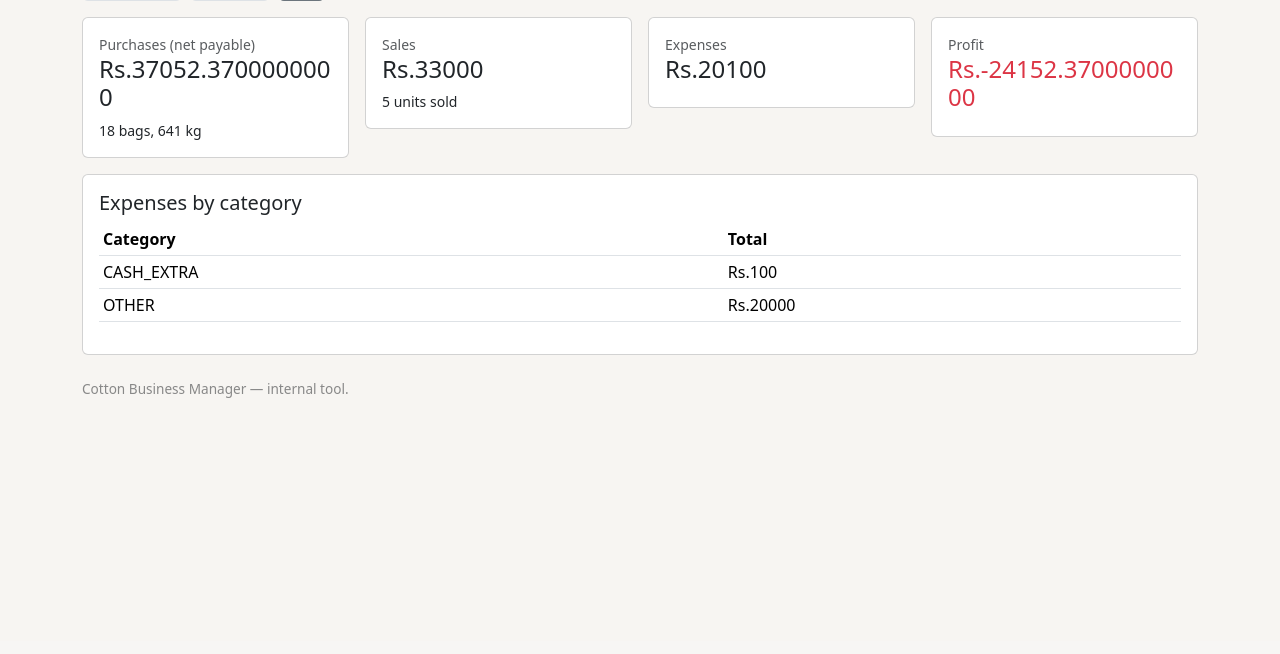
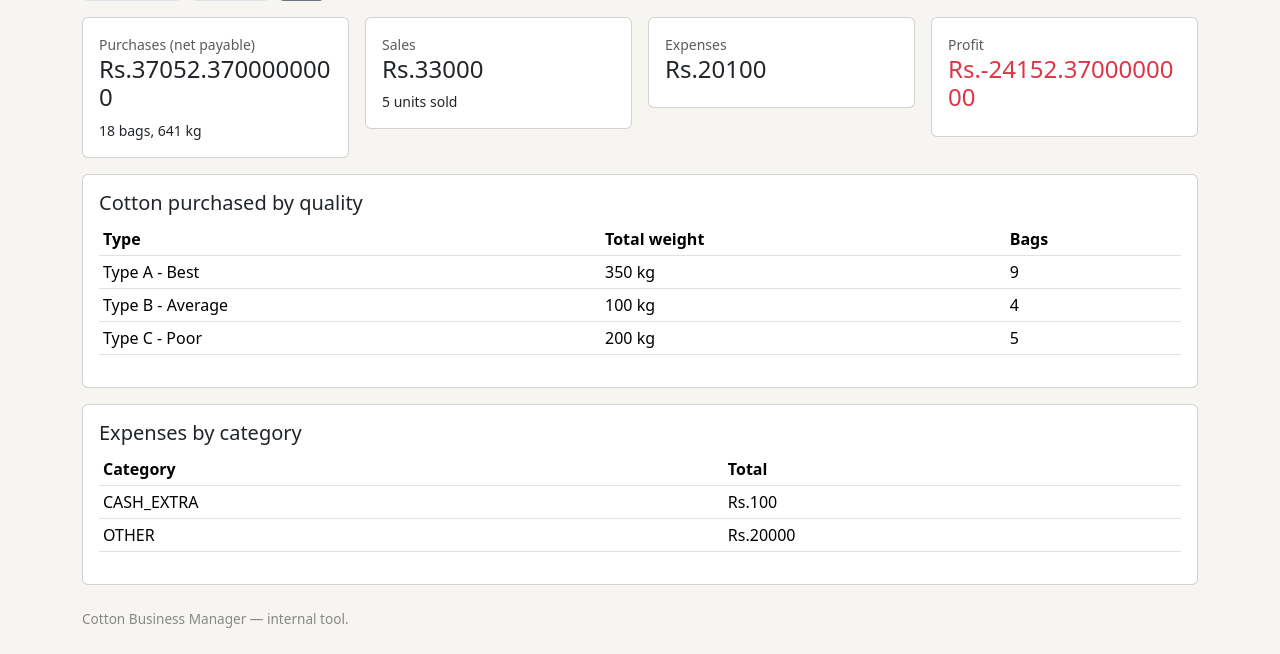
Before and after one commit to shivachaithanya26-wq/Cotton-EI, a Django app: page /reports/monthly/ in a window 1280 px wide. Shown: the part 159-813 px from the top of the page. Before the commit the page ends 557 px from the top, so only its background shows below. Run offline with Django 5.2, Linux system fonts and the light colour scheme; a user stored in the database is signed in; data comes from the database, SQL or seed files in the repository; both versions use the stored data as it was after the commit.

Commit message:
added type_enhancement because of diffferent types cotton

```diff
--- a/core/services.py
+++ b/core/services.py
@@ -4,10 +4,10 @@ audit and change without touching views/templates.
 """
 from decimal import ROUND_HALF_UP, Decimal
 
-from django.db.models import Sum
+from django.db.models import Sum, Count
 from django.utils import timezone
 
-from .models import CashCuttingRule, Expense, LivePrice, Purchase, Sale, TareRule, Investment
+from .models import CashCuttingRule, Expense, LivePrice, Purchase, Sale, TareRule, Investment, GRADE_CHOICES, PurchaseBag
 
 TWO_PLACES = Decimal("0.01")
 
@@ -18,17 +18,23 @@ def to_quintal(weight_kg: Decimal) -> Decimal:
 
 def calculate_purchase(purchase: Purchase) -> Purchase:
     """
-    Implements requirement #9:
+    Implements requirement #9, extended for multiple cotton qualities in
+    one purchase (Type A / B / C):
 
-      1. Sum the individually-weighed bags -> gross weight, bag count.
-      2. Subtract a fixed tare per bag (e.g. 0.5 kg) -> net weight.
-      3. Convert net weight into the purchase's chosen unit (kg or quintal).
-      4. Multiply by the live (or manual) price -> gross amount.
-      5. Deduct a cash-cutting percentage (e.g. 5%) -> net amount payable
-         to the client.
+      1. Group the individually-weighed bags by grade.
+      2. Within each grade, sum weight -> gross weight, bag count.
+      3. Subtract the SAME per-bag tare from every bag regardless of grade
+         (tare is a physical bag-weight allowance, not quality-dependent)
+         -> net weight per grade.
+      4. Convert each grade's net weight into the purchase's chosen unit
+         and multiply by THAT grade's price -> gross amount per grade.
+      5. Sum all grades' gross amounts -> total gross amount.
+      6. Deduct ONE cash-cutting percentage from the total (also not
+         quality-dependent) -> net amount payable to the client.
 
     Worked example matching the spec: 3 quintal x Rs.7000 = Rs.21,000.
     5% cash cutting = Rs.1,050. Net payable = Rs.19,950.
+    (That example only used Type A bags, so it still matches exactly.)
     """
     bags = list(purchase.bags.all())
     gross_weight_kg = sum((Decimal(str(b.weight_kg)) for b in bags), Decimal("0"))
@@ -48,20 +54,43 @@ def calculate_purchase(purchase: Purchase) -> Purchase:
         net_weight_kg = Decimal("0")
 
     if purchase.live_price_id:
-        price_per_quintal = Decimal(str(purchase.live_price.price_per_quintal))
+        price_type_a = Decimal(str(purchase.live_price.price_per_quintal))
     elif purchase.manual_price_per_quintal:
-        price_per_quintal = Decimal(str(purchase.manual_price_per_quintal))
+        price_type_a = Decimal(str(purchase.manual_price_per_quintal))
     else:
-        price_per_quintal = Decimal("0")
+        price_type_a = Decimal("0")
+    price_by_grade = {
+        "A": price_type_a,
+        "B": Decimal(str(purchase.price_type_b_per_quintal)) if purchase.price_type_b_per_quintal else Decimal("0"),
+        "C": Decimal(str(purchase.price_type_c_per_quintal)) if purchase.price_type_c_per_quintal else Decimal("0"),
+    }
 
-    if purchase.unit == "QTL":
-        net_qty_in_unit = to_quintal(net_weight_kg)
-        price_per_unit = price_per_quintal
-    else:  # KG
-        net_qty_in_unit = net_weight_kg
-        price_per_unit = price_per_quintal / Decimal("100")
+    net_weight_by_grade = {"A": Decimal("0"), "B": Decimal("0"), "C": Decimal("0")}
+    gross_amount_by_grade = {"A": Decimal("0"), "B": Decimal("0"), "C": Decimal("0")}
+    gross_amount = Decimal("0")
 
-    gross_amount = (net_qty_in_unit * price_per_unit).quantize(TWO_PLACES, rounding=ROUND_HALF_UP)
+    for grade in ("A", "B", "C"):
+        grade_bags = [b for b in bags if b.grade == grade]
+        if not grade_bags:
+            continue
+        grade_gross_weight_kg = sum((Decimal(str(b.weight_kg)) for b in grade_bags), Decimal("0"))
+        grade_tare_kg = tare_per_bag * len(grade_bags)
+        grade_net_weight_kg = grade_gross_weight_kg - grade_tare_kg
+        if grade_net_weight_kg < 0:
+            grade_net_weight_kg = Decimal("0")
+
+        if purchase.unit == "QTL":
+            grade_qty_in_unit = to_quintal(grade_net_weight_kg)
+            price_per_unit = price_by_grade[grade]
+        else:  # KG
+            grade_qty_in_unit = grade_net_weight_kg
+            price_per_unit = price_by_grade[grade] / Decimal("100")
+
+        grade_gross_amount = (grade_qty_in_unit * price_per_unit).quantize(TWO_PLACES, rounding=ROUND_HALF_UP)
+
+        net_weight_by_grade[grade] = grade_net_weight_kg
+        gross_amount_by_grade[grade] = grade_gross_amount
+        gross_amount += grade_gross_amount
 
     cutting_rule = purchase.cash_cutting_rule or CashCuttingRule.active_default()
     if purchase.custom_cash_cutting_rate_percent is not None:
@@ -79,10 +108,16 @@ def calculate_purchase(purchase: Purchase) -> Purchase:
     purchase.num_bags = num_bags
     purchase.tare_weight_kg = tare_weight_kg
     purchase.net_weight_kg = net_weight_kg
-    purchase.price_used_per_quintal = price_per_quintal
+    purchase.price_used_per_quintal = price_type_a
     purchase.gross_amount = gross_amount
     purchase.cash_cutting_amount = cash_cutting_amount
     purchase.net_payable = net_payable
+    purchase.net_weight_type_a_kg = net_weight_by_grade["A"]
+    purchase.net_weight_type_b_kg = net_weight_by_grade["B"]
+    purchase.net_weight_type_c_kg = net_weight_by_grade["C"]
+    purchase.gross_amount_type_a = gross_amount_by_grade["A"]
+    purchase.gross_amount_type_b = gross_amount_by_grade["B"]
+    purchase.gross_amount_type_c = gross_amount_by_grade["C"]
     if purchase.cash_cutting_rule_id is None:
         purchase.cash_cutting_rule = cutting_rule
     if purchase.tare_rule_id is None:
@@ -170,6 +205,29 @@ def purchase_totals(date_from, date_to):
     )
     return {k: (v or Decimal("0")) for k, v in agg.items()}, qs
 
+def grade_totals(date_from, date_to):
+    """
+    Total quantity (gross bag weight) and bag count purchased per cotton
+    quality (Type A/B/C) within a date range, based on the purchase's date.
+    Used on reports/dashboard to answer "how much of each grade did we buy".
+    """
+    qs = (
+        PurchaseBag.objects.filter(purchase__date__gte=date_from, purchase__date__lte=date_to)
+        .values("grade")
+        .annotate(total_weight_kg=Sum("weight_kg"), total_bags=Count("id"))
+    )
+    by_grade = {row["grade"]: row for row in qs}
+    grade_labels = dict(GRADE_CHOICES)
+    return [
+        {
+            "grade": code,
+            "label": grade_labels[code],
+            "total_weight_kg": by_grade.get(code, {}).get("total_weight_kg") or Decimal("0"),
+            "total_bags": by_grade.get(code, {}).get("total_bags") or 0,
+        }
+        for code in ("A", "B", "C")
+    ]
+
 
 def sale_totals(date_from, date_to):
     qs = Sale.objects.filter(date__gte=date_from, date__lte=date_to)
@@ -206,6 +264,7 @@ def profit_report(date_from, date_to):
         "total_sale_quantity": sale_agg["total_quantity"],
         "total_expenses": expense_total,
         "expense_by_category": expense_by_category,
+        "grade_totals": grade_totals(date_from, date_to),
         "profit": profit,
     }
 
--- a/core/templates/core/report.html
+++ b/core/templates/core/report.html
@@ -26,6 +26,18 @@
 </div>
 
 <div class="card p-3 mt-3">
+  <h5>Cotton purchased by quality</h5>
+  <table class="table table-sm">
+    <thead><tr><th>Type</th><th>Total weight</th><th>Bags</th></tr></thead>
+    <tbody>
+    {% for row in report.grade_totals %}
+      <tr><td>{{ row.label }}</td><td>{{ row.total_weight_kg }} kg</td><td>{{ row.total_bags }}</td></tr>
+    {% endfor %}
+    </tbody>
+  </table>
+</div>
+
+<div class="card p-3 mt-3">
   <h5>Expenses by category</h5>
   <table class="table table-sm">
     <thead><tr><th>Category</th><th>Total</th></tr></thead>
--- a/core/views.py
+++ b/core/views.py
@@ -88,36 +88,56 @@ def purchase_create(request):
         formset = PurchaseBagFormSet(request.POST, instance=Purchase())
         expense_formset = PurchaseExpenseFormSet(request.POST, instance=Purchase())
         if form.is_valid() and formset.is_valid() and expense_formset.is_valid():
-            with transaction.atomic():
-                purchase = form.save(commit=False)
-                if not purchase.client_id:
-                    purchase.client = Client.objects.create(
-                        name=form.cleaned_data["new_client_name"].strip(),
-                        phone=form.cleaned_data.get("new_client_phone", "").strip(),
-                    )
-                purchase.save()
-                formset.instance = purchase
-                formset.save()
-                expense_formset.instance = purchase
-                for expense in expense_formset.save(commit=False):
-                    expense.related_purchase = purchase
-                    expense.date = purchase.date
-                    expense.save()
-                purchase.recalculate()
-            messages.success(request, f"Purchase #{purchase.pk} saved. Net payable: Rs.{purchase.net_payable}")
-            return redirect("core:purchase_detail", pk=purchase.pk)
+            # Which grades actually have bags in this submission? Only look
+            # at forms that weren't left blank / marked for deletion.
+            grades_present = {
+                f.cleaned_data.get("grade", "A")
+                for f in formset.forms
+                if f.cleaned_data and not f.cleaned_data.get("DELETE") and f.cleaned_data.get("weight_kg")
+            }
+            price_errors = []
+            if "A" in grades_present and not form.cleaned_data.get("live_price") and not form.cleaned_data.get(
+                "manual_price_per_quintal"
+            ):
+                price_errors.append("Enter today's Type A price (live price or manual) — you have Type A bags.")
+            if "B" in grades_present and form.cleaned_data.get("price_type_b_per_quintal") is None:
+                price_errors.append("Enter a Type B price — you have Type B bags in this purchase.")
+            if "C" in grades_present and form.cleaned_data.get("price_type_c_per_quintal") is None:
+                price_errors.append("Enter a Type C price — you have Type C bags in this purchase.")
+
+            if price_errors:
+                for error in price_errors:
+                    form.add_error(None, error)
+            else:
+                with transaction.atomic():
+                    purchase = form.save(commit=False)
+                    if not purchase.client_id:
+                        purchase.client = Client.objects.create(
+                            name=form.cleaned_data["new_client_name"].strip(),
+                            phone=form.cleaned_data.get("new_client_phone", "").strip(),
+                        )
+                    purchase.save()
+                    formset.instance = purchase
+                    formset.save()
+                    expense_formset.instance = purchase
+                    for expense in expense_formset.save(commit=False):
+                        expense.related_purchase = purchase
+                        expense.date = purchase.date
+                        expense.save()
+                    purchase.recalculate()
+                messages.success(request, f"Purchase #{purchase.pk} saved. Net payable: Rs.{purchase.net_payable}")
+                return redirect("core:purchase_detail", pk=purchase.pk)
     else:
         today_price = LivePrice.latest_for(timezone.localdate())
         initial = {"live_price": today_price.pk} if today_price else {}
         form = PurchaseForm(initial=initial)
         formset = PurchaseBagFormSet(instance=Purchase())
         expense_formset = PurchaseExpenseFormSet(instance=Purchase())
-
     return render(
         request,
         "core/purchase_form.html",
         {"form": form, "formset": formset, "expense_formset": expense_formset},
-        )
+    )
 
 @login_required
 def purchase_detail(request, pk):
```
Also changed, not shown: core/forms.py (+10 -1 lines), core/models.py (+35 -2 lines), core/templates/core/purchase_detail.html (+13 -2 lines), core/templates/core/purchase_form.html (+13 -2 lines), core/templates/core/report_custom.html (+12 -0 lines), core/migrations/0004_purchase_gross_amount_type_a_and_more.py (added), db.sqlite3.
